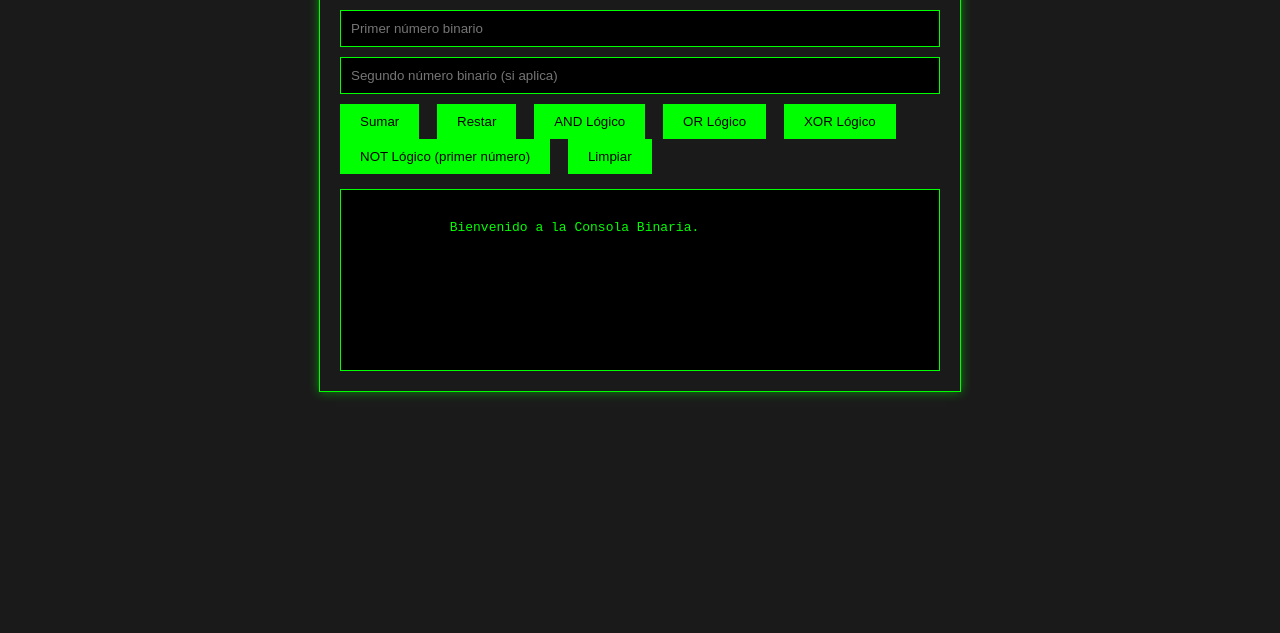
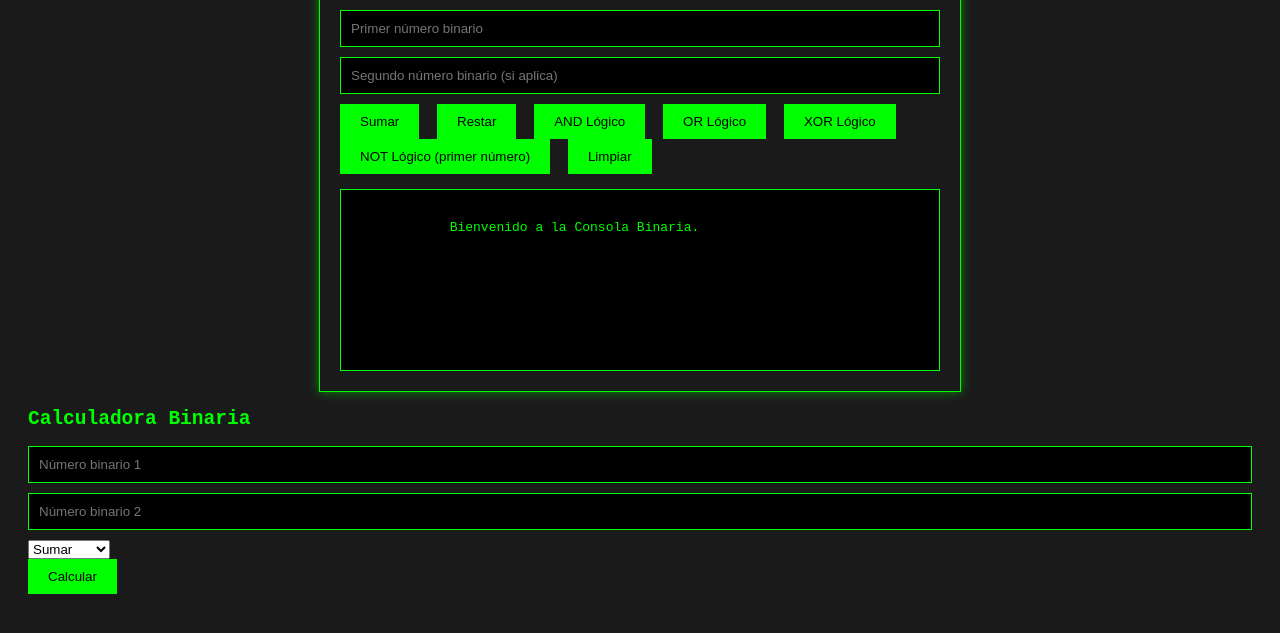
Before and after one commit to lightningH19/Consolija_de_Binario, a plain HTML site: page index.html in a window 1280 px wide. Shown: the part 147-780 px from the top of the page. Drawn offline with Linux system fonts and the light colour scheme.

Commit message:
Fusionado

```diff
--- a/calculator.js
+++ b/calculator.js
@@ -0,0 +1,37 @@
+function calculate() {
+  const bin1 = document.getElementById("bin1").value;
+  const bin2 = document.getElementById("bin2").value;
+  const operation = document.getElementById("operation").value;
+  const result = document.getElementById("result");
+
+  // Validar entrada binaria
+  if (!/^[01]+$/.test(bin1) || !/^[01]+$/.test(bin2)) {
+    result.textContent = "Ingresa solo números binarios válidos (0 y 1).";
+    return;
+  }
+
+  const num1 = parseInt(bin1, 2);
+  const num2 = parseInt(bin2, 2);
+  let res;
+
+  switch (operation) {
+    case "add":
+      res = num1 + num2;
+      break;
+    case "subtract":
+      res = num1 - num2;
+      break;
+    case "multiply":
+      res = num1 * num2;
+      break;
+    case "divide":
+      if (num2 === 0) {
+        result.textContent = "Error: división por cero.";
+        return;
+      }
+      res = Math.floor(num1 / num2);
+      break;
+  }
+
+  result.textContent = "Resultado: " + res.toString(2);
+}
--- a/index.html
+++ b/index.html
@@ -4,6 +4,7 @@
     <meta charset="UTF-8">
     <meta name="viewport" content="width=device-width, initial-scale=1.0">
     <title>Consola Binaria Simple</title>
+    <title>Calculadora Binaria</title>
     <style>
         body {
             font-family: monospace;
@@ -70,6 +71,23 @@
             Bienvenido a la Consola Binaria.
         </div>
     </div>
+    <h2>Calculadora Binaria</h2>
+
+  <input type="text" id="bin1" placeholder="Número binario 1">
+  <br>
+  <input type="text" id="bin2" placeholder="Número binario 2">
+  <br>
+  <select id="operation">
+    <option value="add">Sumar</option>
+    <option value="subtract">Restar</option>
+    <option value="multiply">Multiplicar</option>
+    <option value="divide">Dividir</option>
+  </select>
+  <br>
+  <button onclick="calculate()">Calcular</button>
+  <p id="result"></p>
+
+  <script src="calculator.js"></script>
 
     <script src="script.js"></script>
 </body>
```
